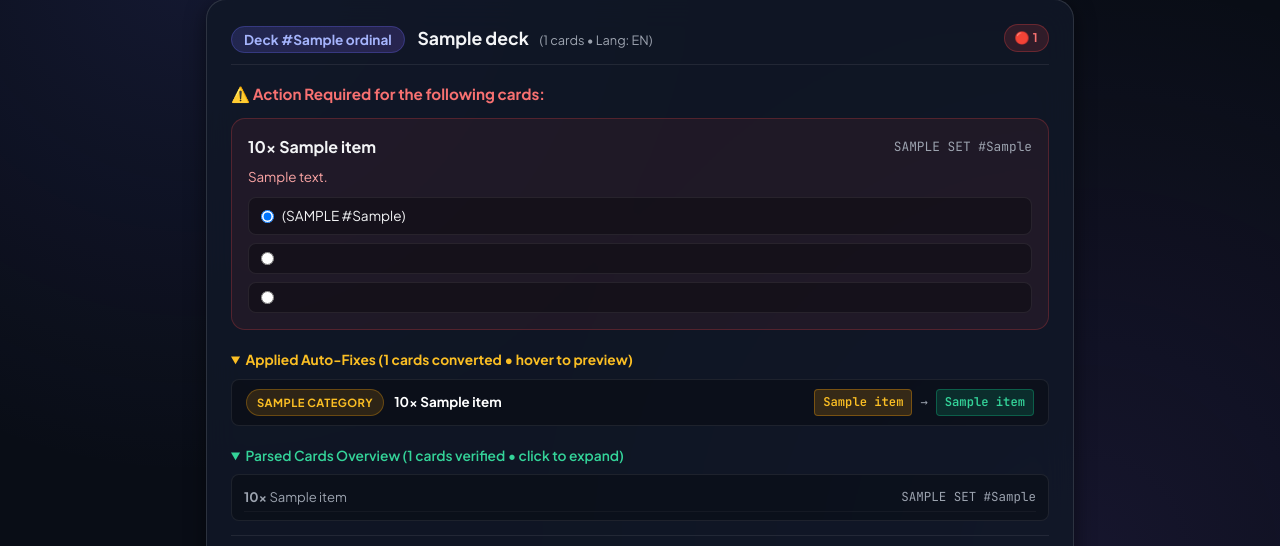
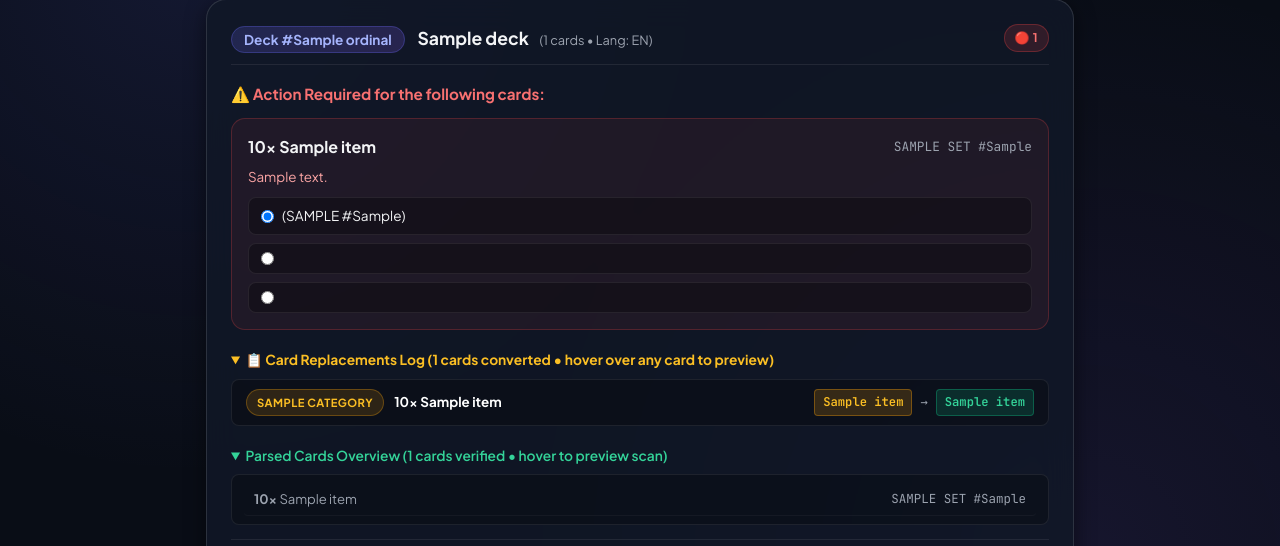
Before and after one commit to HaakFab/ProxyListHelper, a FastAPI app: template app/templates/review.html in a window 1280 px wide, after a click that opens the changed part. Shown: the part 126-672 px from the top of the page. Run offline with FastAPI, Linux system fonts and the light colour scheme; the template is opened without the code that fills it: most values are stand-ins (such as "Sample title", 1, 10 or a date in 2020).

Commit message:
Fix Scryfall fallback query URL encoding, card replacement, and interactive card hover tooltip

```diff
--- a/app/static/app.js
+++ b/app/static/app.js
@@ -362,9 +362,15 @@ function initCardHoverTooltip() {
   if (!tooltip) return;
 
   const tooltipReason = document.getElementById('tooltip-reason');
+  const v1Box = document.getElementById('tooltip-v1-box');
+  const v1Title = document.getElementById('tooltip-v1-title');
   const v1Img = document.getElementById('tooltip-v1-img');
   const v1Placeholder = document.getElementById('tooltip-v1-placeholder');
   const v1Label = document.getElementById('tooltip-v1-label');
+
+  const separator = document.getElementById('tooltip-separator');
+  const v2Box = document.getElementById('tooltip-v2-box');
+  const v2Title = document.getElementById('tooltip-v2-title');
   const v2Img = document.getElementById('tooltip-v2-img');
   const v2Placeholder = document.getElementById('tooltip-v2-placeholder');
   const v2Label = document.getElementById('tooltip-v2-label');
@@ -406,9 +412,25 @@ function initCardHoverTooltip() {
     const v2Text = row.dataset.v2Label || '';
     const reason = row.dataset.reason || '';
 
+    // If v2 is present and distinct from v1, show comparison mode (V1 -> V2)
+    const isComparison = Boolean(v2 && (v2 !== v1 || (v2Text && v2Text !== v1Text)));
+
     if (tooltipReason) {
       tooltipReason.textContent = reason;
       tooltipReason.style.display = reason ? 'block' : 'none';
+    }
+
+    if (isComparison) {
+      // Comparison Mode (Version 1 -> Version 2)
+      if (v1Title) {
+        v1Title.textContent = row.dataset.v1Title || 'Version 1 (Original)';
+        v1Title.style.color = '#fbbf24';
+      }
+      if (separator) separator.style.display = 'block';
+      if (v2Box) v2Box.style.display = 'flex';
+      if (v2Title) {
+        v2Title.textContent = row.dataset.v2Title || 'Version 2 (Replaced)';
+        v2Title.style.color = '#34d399';
       }
 
       if (v1Label) v1Label.textContent = v1Text;
@@ -435,6 +457,29 @@ function initCardHoverTooltip() {
           if (v2Placeholder) v2Placeholder.style.display = 'block';
         }
       }
+    } else {
+      // Single Card Preview Mode
+      if (v1Title) {
+        v1Title.textContent = row.dataset.v1Title || 'Card Preview';
+        v1Title.style.color = '#a5b4fc';
+      }
+      if (separator) separator.style.display = 'none';
+      if (v2Box) v2Box.style.display = 'none';
+
+      if (v1Label) v1Label.textContent = v1Text;
+
+      const imgToUse = v1 || v2;
+      if (v1Img) {
+        if (imgToUse) {
+          v1Img.src = imgToUse;
+          v1Img.style.display = 'block';
+          if (v1Placeholder) v1Placeholder.style.display = 'none';
+        } else {
+          v1Img.style.display = 'none';
+          if (v1Placeholder) v1Placeholder.style.display = 'block';
+        }
+      }
+    }
 
     tooltip.style.display = 'block';
     positionTooltip(e);
--- a/app/static/style.css
+++ b/app/static/style.css
@@ -810,6 +810,22 @@ a:hover {
   position: relative;
 }
 
+.parsed-card-row {
+  display: flex;
+  justify-content: space-between;
+  align-items: center;
+  padding: 6px 10px;
+  border-bottom: 1px solid rgba(255, 255, 255, 0.04);
+  font-size: 0.82rem;
+  border-radius: 4px;
+  transition: background var(--transition-fast), color var(--transition-fast);
+}
+
+.parsed-card-row:hover {
+  background: rgba(99, 102, 241, 0.14);
+  color: #fff;
+}
+
 .compare-chips {
   display: flex;
   align-items: center;
--- a/app/templates/base.html
+++ b/app/templates/base.html
@@ -46,17 +46,17 @@
     <div class="tooltip-content">
       <div class="tooltip-reason" id="tooltip-reason"></div>
       <div class="tooltip-cards-row">
-        <div class="tooltip-card-box">
-          <div class="tooltip-card-label" style="color: #fbbf24;">Version 1 (Original)</div>
+        <div class="tooltip-card-box" id="tooltip-v1-box">
+          <div class="tooltip-card-label" id="tooltip-v1-title" style="color: #fbbf24;">Version 1 (Original)</div>
           <div class="tooltip-img-wrap" id="tooltip-v1-wrap">
             <img id="tooltip-v1-img" src="" alt="Version 1">
             <div id="tooltip-v1-placeholder" class="tooltip-placeholder">No scan available</div>
           </div>
           <div class="tooltip-card-sub" id="tooltip-v1-label"></div>
         </div>
-        <div class="tooltip-separator">&rarr;</div>
-        <div class="tooltip-card-box">
-          <div class="tooltip-card-label" style="color: #34d399;">Version 2 (Replaced)</div>
+        <div class="tooltip-separator" id="tooltip-separator">&rarr;</div>
+        <div class="tooltip-card-box" id="tooltip-v2-box">
+          <div class="tooltip-card-label" id="tooltip-v2-title" style="color: #34d399;">Version 2 (Replaced)</div>
           <div class="tooltip-img-wrap" id="tooltip-v2-wrap">
             <img id="tooltip-v2-img" src="" alt="Version 2">
             <div id="tooltip-v2-placeholder" class="tooltip-placeholder">No scan available</div>
--- a/app/templates/review.html
+++ b/app/templates/review.html
@@ -77,7 +77,7 @@
       <div style="margin-bottom: 20px;">
         <details open style="font-size: 0.86rem; color: var(--text-muted);">
           <summary style="cursor: pointer; font-weight: 700; color: #fbbf24; margin-bottom: 8px;">
-            Applied Auto-Fixes ({{ p.yellow_items|length }} cards converted &bull; hover to preview)
+            📋 Card Replacements Log ({{ p.yellow_items|length }} cards converted &bull; hover over any card to preview)
           </summary>
           <div style="margin-top: 8px;">
             {% for item in p.yellow_items %}
@@ -101,6 +101,10 @@
           </div>
         </details>
       </div>
+    {% else %}
+      <div style="font-size: 0.82rem; color: #a7f3d0; background: rgba(52, 211, 153, 0.08); border: 1px solid rgba(52, 211, 153, 0.2); padding: 8px 12px; border-radius: var(--radius-sm); margin-bottom: 14px;">
+        ✓ No card replacements needed &bull; All requested printings are clean paper versions.
+      </div>
     {% endif %}
 
     <!-- 🟢 ALL PARSED CARDS IN THIS DECK -->
@@ -108,11 +112,14 @@
       <div style="margin-top: 14px;">
         <details style="font-size: 0.86rem; color: var(--text-muted);">
           <summary style="cursor: pointer; font-weight: 600; color: #34d399; margin-bottom: 8px;">
-            Parsed Cards Overview ({{ p.green_items|length }} cards verified &bull; click to expand)
+            Parsed Cards Overview ({{ p.green_items|length }} cards verified &bull; hover to preview scan)
           </summary>
           <div style="max-height: 240px; overflow-y: auto; background: rgba(0, 0, 0, 0.25); border: 1px solid var(--border-subtle); border-radius: var(--radius-sm); padding: 8px 12px; margin-top: 6px;">
             {% for item in p.green_items %}
-              <div style="display: flex; justify-content: space-between; align-items: center; padding: 4px 0; border-bottom: 1px solid rgba(255, 255, 255, 0.04); font-size: 0.82rem;">
+              <div class="parsed-card-row has-card-hover"
+                   data-v1-img="{{ item.original_image_url or '' }}"
+                   data-v1-label="{{ item.name }} ({{ item.set.upper() if item.set else '' }} #{{ item.cn or '' }})"
+                   data-reason="{{ item.name }} &bull; {{ item.set.upper() if item.set else '' }} #{{ item.cn or '' }} &bull; Verified on Scryfall">
                 <span><strong>{{ item.qty }}x</strong> {{ item.name }}</span>
                 <span style="font-family: var(--font-mono); font-size: 0.78rem; color: var(--text-muted);">
                   {{ item.set.upper() if item.set else '' }} #{{ item.cn or '' }}
```
Also changed, not shown: app/scryfall.py (+29 -11 lines), tests/test_helper_app.py (+55 -0 lines). Lines whose indentation alone changed are shown as unchanged.
